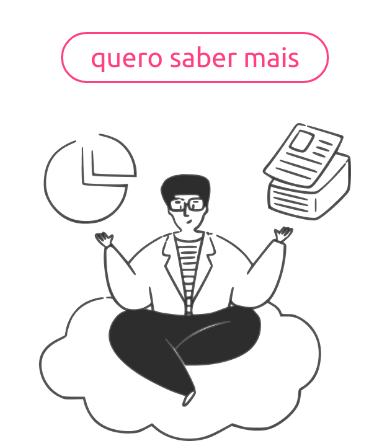
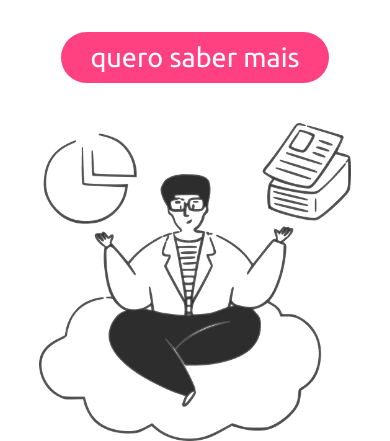
Before and after one commit to keuwey/plataforma-dindin-mobile, a plain HTML site: page index.html in a window 390 px wide. Shown: the part 442-883 px from the top of the page. Drawn offline with Linux system fonts and the light colour scheme.

Commit message:
mudando a cor do botão e do texto

```diff
--- a/css/index.css
+++ b/css/index.css
@@ -95,15 +95,13 @@
         font-weight: 400;
         font-size: 27px;
         line-height: 31px;
-        color: #FF4081;
         box-sizing: border-box;
-        border: 2px solid #FF4081;
         border-radius: 62px;
         transition: 0.3s;
-        background-color: white;
+        background-color: #FF4081;
     }
     .A6hY {
-        color: #FF4081;
+        color: white;
     }
     body section button a:active {
         text-decoration: none;
```
